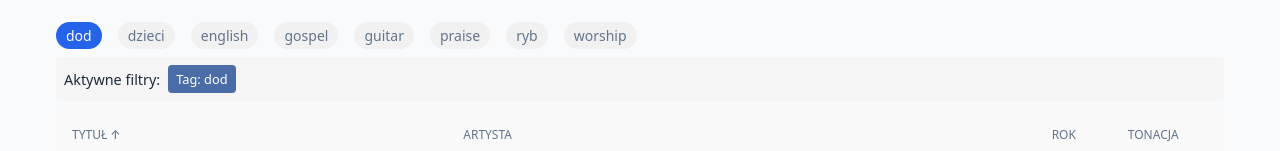
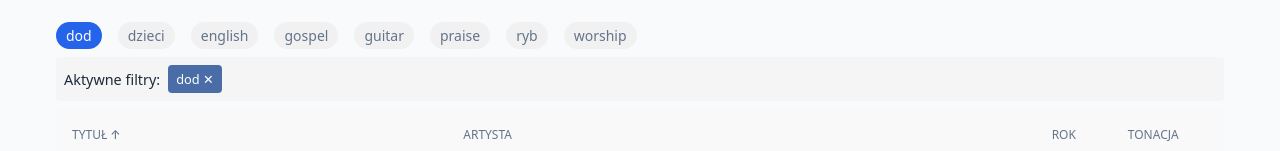
Before and after one commit to darekpiano/songbook, a React (Vite) app: page /#/ in a window 1280 px wide. Both pictures are taken after a click on the button "dod". Shown: the part 285-436 px from the top of the page. Built offline with nearby package versions, Linux system fonts and the light colour scheme.

Commit message:
Refactor tag selection in SongList component to support multiple tags and update localStorage handling

```diff
--- a/src/components/songs/SongList.tsx
+++ b/src/components/songs/SongList.tsx
@@ -8,26 +8,36 @@ type SortField = 'title' | 'artist' | 'year' | 'key';
 type SortOrder = 'asc' | 'desc';
 
 // Klucze dla localStorage
-const STORAGE_KEY_TAG = 'songbook_selected_tag';
+const STORAGE_KEY_TAGS = 'songbook_selected_tags';
 const STORAGE_KEY_LETTER = 'songbook_selected_letter';
 const STORAGE_KEY_SORT_FIELD = 'songbook_sort_field';
 const STORAGE_KEY_SORT_ORDER = 'songbook_sort_order';
 
 export const SongList = () => {
   const [searchQuery, setSearchQuery] = useState('');
-  const [selectedTag, setSelectedTag] = useState<string | null>(null);
+  const [selectedTags, setSelectedTags] = useState<string[]>([]);
   const [selectedLetter, setSelectedLetter] = useState<string | null>(null);
   const [sortField, setSortField] = useState<SortField>('title');
   const [sortOrder, setSortOrder] = useState<SortOrder>('asc');
 
   // Wczytaj zapisane filtry przy pierwszym renderowaniu
   useEffect(() => {
-    const savedTag = localStorage.getItem(STORAGE_KEY_TAG);
+    const savedTagsJson = localStorage.getItem(STORAGE_KEY_TAGS);
     const savedLetter = localStorage.getItem(STORAGE_KEY_LETTER);
     const savedSortField = localStorage.getItem(STORAGE_KEY_SORT_FIELD) as SortField;
     const savedSortOrder = localStorage.getItem(STORAGE_KEY_SORT_ORDER) as SortOrder;
 
-    if (savedTag) setSelectedTag(savedTag);
+    if (savedTagsJson) {
+      try {
+        const savedTags = JSON.parse(savedTagsJson);
+        if (Array.isArray(savedTags)) {
+          setSelectedTags(savedTags);
+        }
+      } catch (e) {
+        console.error('Błąd parsowania zapisanych tagów:', e);
+      }
+    }
+
     if (savedLetter) setSelectedLetter(savedLetter);
     if (savedSortField) setSortField(savedSortField);
     if (savedSortOrder) setSortOrder(savedSortOrder);
@@ -35,12 +45,12 @@ export const SongList = () => {
 
   // Zapisuj zmiany filtrów do localStorage
   useEffect(() => {
-    if (selectedTag) {
-      localStorage.setItem(STORAGE_KEY_TAG, selectedTag);
+    if (selectedTags.length > 0) {
+      localStorage.setItem(STORAGE_KEY_TAGS, JSON.stringify(selectedTags));
     } else {
-      localStorage.removeItem(STORAGE_KEY_TAG);
+      localStorage.removeItem(STORAGE_KEY_TAGS);
     }
-  }, [selectedTag]);
+  }, [selectedTags]);
 
   useEffect(() => {
     if (selectedLetter) {
@@ -72,8 +82,20 @@ export const SongList = () => {
     }
   };
 
+  const handleTagToggle = (tag: string) => {
+    setSelectedTags(prevTags => {
+      if (prevTags.includes(tag)) {
+        // Jeśli tag jest już wybrany, usuń go
+        return prevTags.filter(t => t !== tag);
+      } else {
+        // W przeciwnym razie dodaj go
+        return [...prevTags, tag];
+      }
+    });
+  };
+
   const handleClearFilters = () => {
-    setSelectedTag(null);
+    setSelectedTags([]);
     setSelectedLetter(null);
     setSearchQuery('');
     setSortField('title');
@@ -93,9 +115,11 @@ export const SongList = () => {
       );
     }
 
-    // Filter by tag
-    if (selectedTag) {
-      result = result.filter(song => song.tags?.includes(selectedTag));
+    // Filter by tags - pieśń musi mieć WSZYSTKIE wybrane tagi
+    if (selectedTags.length > 0) {
+      result = result.filter(song =>
+        selectedTags.every(tag => song.tags?.includes(tag))
+      );
     }
 
     // Filter by letter
@@ -124,7 +148,7 @@ export const SongList = () => {
     });
 
     return result;
-  }, [searchQuery, selectedTag, selectedLetter, sortField, sortOrder]);
+  }, [searchQuery, selectedTags, selectedLetter, sortField, sortOrder]);
 
   const handleSort = (field: SortField) => {
     if (sortField === field) {
@@ -156,8 +180,8 @@ export const SongList = () => {
           {allTags.map(tag => (
             <button
               key={tag}
-              onClick={() => setSelectedTag(selectedTag === tag ? null : tag)}
-              className={`${styles.tagButton} ${selectedTag === tag ? styles.activeTag : ''}`}
+              onClick={() => handleTagToggle(tag)}
+              className={`${styles.tagButton} ${selectedTags.includes(tag) ? styles.activeTag : ''}`}
             >
               {tag}
             </button>
@@ -166,11 +190,28 @@ export const SongList = () => {
       </div>
 
       {/* Wskaźnik aktywnych filtrów */}
-      {(selectedTag || selectedLetter) && (
+      {(selectedTags.length > 0 || selectedLetter) && (
         <div className={styles.activeFilters}>
           <span>Aktywne filtry: </span>
-          {selectedTag && <span className={styles.filterBadge}>Tag: {selectedTag}</span>}
-          {selectedLetter && <span className={styles.filterBadge}>Litera: {selectedLetter}</span>}
+          {selectedTags.map(tag => (
+            <span
+              key={tag}
+              className={styles.filterBadge}
+              onClick={() => handleTagToggle(tag)}
+              title="Kliknij, aby usunąć"
+            >
+              {tag} ✕
+            </span>
+          ))}
+          {selectedLetter && (
+            <span
+              className={styles.filterBadge}
+              onClick={() => setSelectedLetter(null)}
+              title="Kliknij, aby usunąć"
+            >
+              Litera: {selectedLetter} ✕
+            </span>
+          )}
         </div>
       )}
 
--- a/src/styles/components/SongList.module.scss
+++ b/src/styles/components/SongList.module.scss
@@ -132,4 +132,13 @@
   padding: 0.25rem 0.5rem;
   border-radius: 0.25rem;
   font-size: 0.8rem;
+  cursor: pointer;
+  transition: all 0.2s;
+  display: flex;
+  align-items: center;
+
+  &:hover {
+    background-color: #d32f2f;
+    transform: translateY(-1px);
+  }
 }
```
